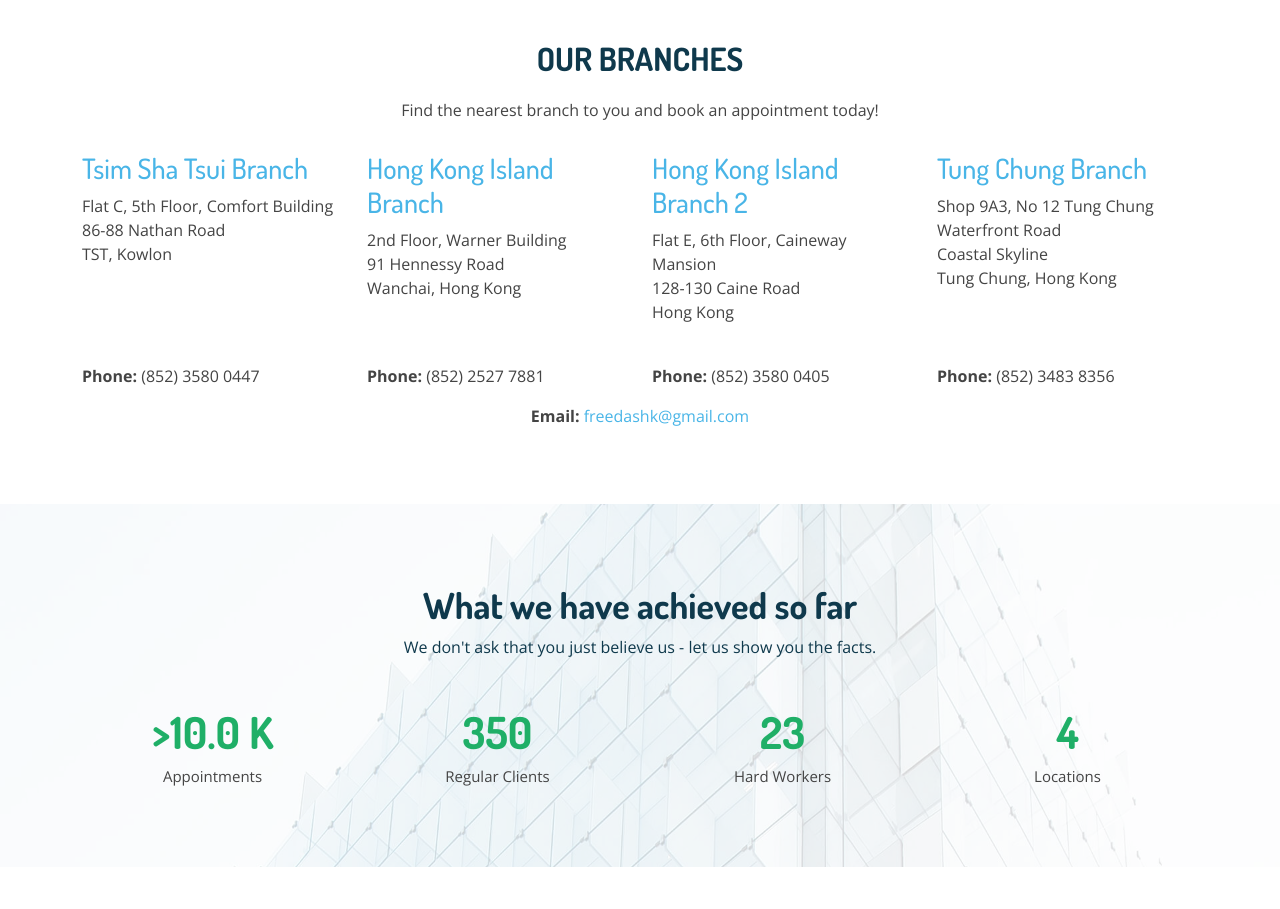
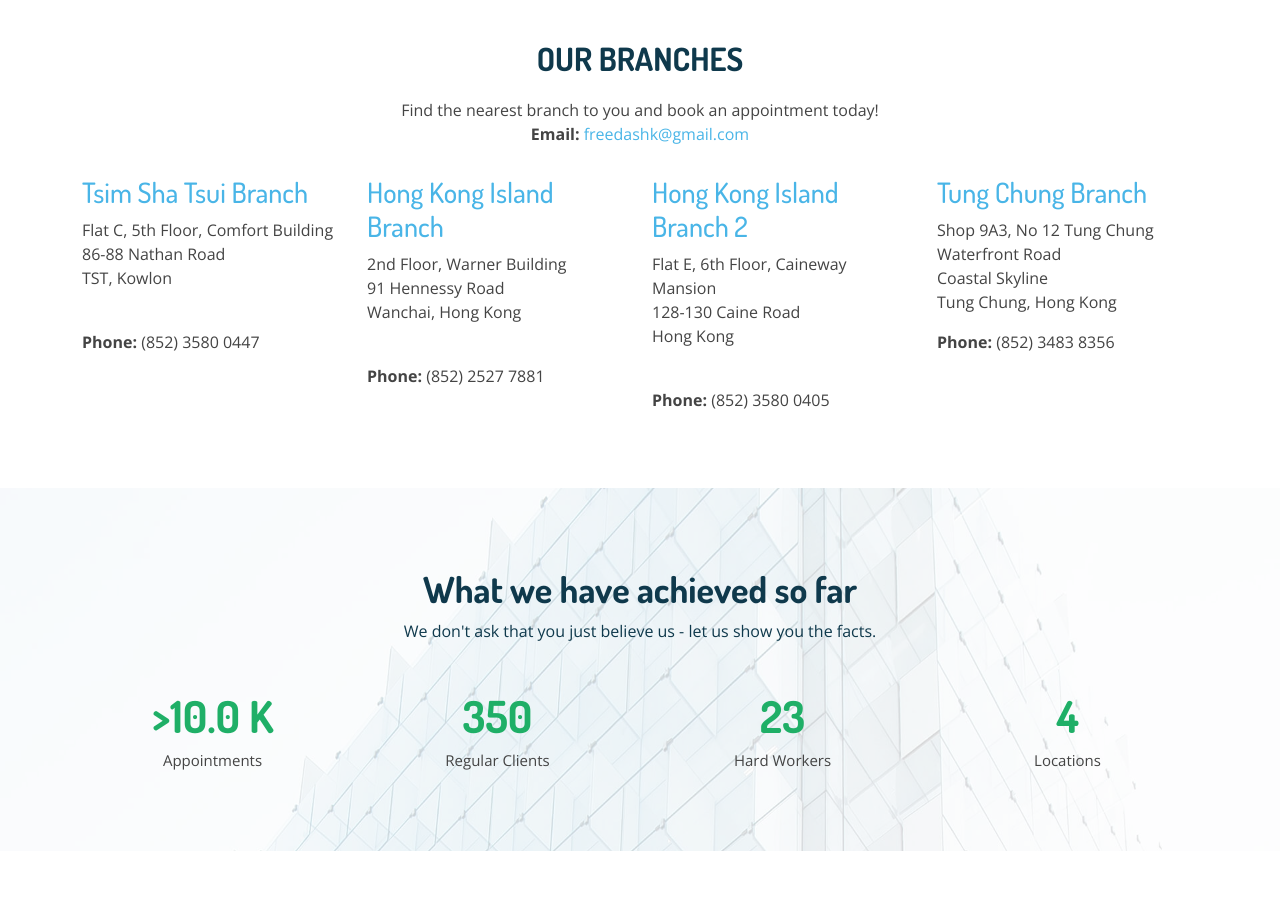
Before and after one commit to ignRyann/freedas, a plain HTML site: page index.html in a window 1280 px wide. Shown: the part 660-1569 px from the top of the page. Drawn offline with nearby package versions, Linux system fonts and the light colour scheme; no server answers.

Commit message:
Structure change to branches

```diff
--- a/index.html
+++ b/index.html
@@ -65,9 +65,9 @@
               <li><a href="half_day_pampering.html">Half-Day Pampering</a></li>
             </ul>
           </li>
+          <li><a class="nav-link scrollto active" href="index.html#testimonials">Testimonials</a></li>
         </ul>
         <i class="bi bi-list mobile-nav-toggle"></i>
-        <li><a class="nav-link scrollto active" href="index.html#testimonials">Testimonials</a></li>
       </nav><!-- .navbar -->
 
     </div>
@@ -104,10 +104,15 @@
         <div class="section-title">
           <h2>Our Branches</h2>
           <p>Find the nearest branch to you and book an appointment today!</p>
+          <p>
+            <strong>Email:</strong> <a href="mailto:freedashk@gmail.com">freedashk@gmail.com</a>
+          </p>
         </div>
 
         <div class="row">
+          <!-- Tsim Sha Tsiu Branch -->
           <div class="col-lg-3 col-md-6 footer-contact">
+            <div class="row">
               <h3><a href="https://goo.gl/maps/qCey7Y33XeD3AzzLA" target="_blank">Tsim Sha Tsui Branch</a></h3>
               <p>
                 Flat C, 5th Floor, Comfort Building <br>
@@ -115,8 +120,16 @@
                 TST, Kowlon <br><br>
               </p>
             </div>
+            <div class="row">
+              <p>
+                <strong>Phone:</strong> (852) 3580 0447
+              </p>
+            </div>
+          </div>
 
+          <!-- Hong Kong Island Branch -->
           <div class="col-lg-3 col-md-6 footer-contact">
+            <div class="row">
               <h3><a href="https://goo.gl/maps/HuvjNv7BM6DJmE1t6" target="_blank">Hong Kong Island Branch</a></h3>
               <p>
                 2nd Floor, Warner Building<br>
@@ -124,8 +137,16 @@
                 Wanchai, Hong Kong <br><br>
               </p>
             </div>
+            <div class="row">
+              <p>
+                <strong>Phone:</strong> (852) 2527 7881
+              </p>
+            </div>
+          </div>
 
+          <!-- Hong Kong Island Branch 2 -->
           <div class="col-lg-3 col-md-6 footer-contact">
+            <div class="row">
               <h3><a href="https://goo.gl/maps/ZbfVXraZ77wB2cbr7" target="_blank">Hong Kong Island Branch 2</a></h3>
               <p>
                 Flat E, 6th Floor, Caineway Mansion<br>
@@ -133,48 +154,29 @@
                 Hong Kong <br><br>
               </p>
             </div>
+            <div class="row">
+              <p>
+                <strong>Phone:</strong> (852) 3580 0405
+              </p>
+            </div>
 
+          </div>
+
+          <!-- Tung Chung Branch -->
           <div class="col-lg-3 col-md-6 footer-contact">
+            <div class="row">
               <h3><a href="https://goo.gl/maps/adCP9aWAtgzYeT5d6" target="_blank">Tung Chung Branch</a></h3>
               <p>
                 Shop 9A3, No 12 Tung Chung Waterfront Road<br>
                 Coastal Skyline<br>
-              Tung Chung, Hong Kong <br><br>
+                Tung Chung, Hong Kong <br>
               </p>
             </div>
-        </div>
-
             <div class="row">
-          <div class="col-lg-3 col-md-6 footer-contact">
               <p>
-              <strong>Phone:</strong> (852) 3580 0447<br>
+                <strong>Phone:</strong> (852) 3483 8356
               </p>
             </div>
-
-          <div class="col-lg-3 col-md-6 footer-contact">
-            <p>
-              <strong>Phone:</strong> (852) 2527 7881 <br>
-            </p>
-          </div>
-
-          <div class="col-lg-3 col-md-6 footer-contact">
-            <p>
-              <strong>Phone:</strong> (852) 3580 0405 <br>
-            </p>
-          </div>
-
-          <div class="col-lg-3 col-md-6 footer-contact">
-            <p>
-              <strong>Phone:</strong> (852) 3483 8356 <br>
-            </p>
-          </div>
-        </div>
-
-        <div class="row">
-          <div class="col-lg-12 footer-contact text-center">
-            <p>
-              <strong>Email:</strong> <a href="mailto:freedashk@gmail.com">freedashk@gmail.com</a>
-            </p>
           </div>
         </div>
 
```
Also changed, not shown: eye_treatments.html (+1 -1 lines), facials.html (+1 -1 lines), hair_styling.html (+1 -1 lines), half_day_pampering.html (+1 -1 lines), hand_feet_treatment.html (+1 -1 lines), henna_painting.html (+1 -1 lines), inner-page.html (+1 -1 lines), make_up.html (+1 -1 lines), massage.html (+1 -1 lines), oil_treatments.html (+1 -1 lines), threading.html (+1 -1 lines), waxing.html (+1 -1 lines). Lines whose indentation alone changed are shown as unchanged.
